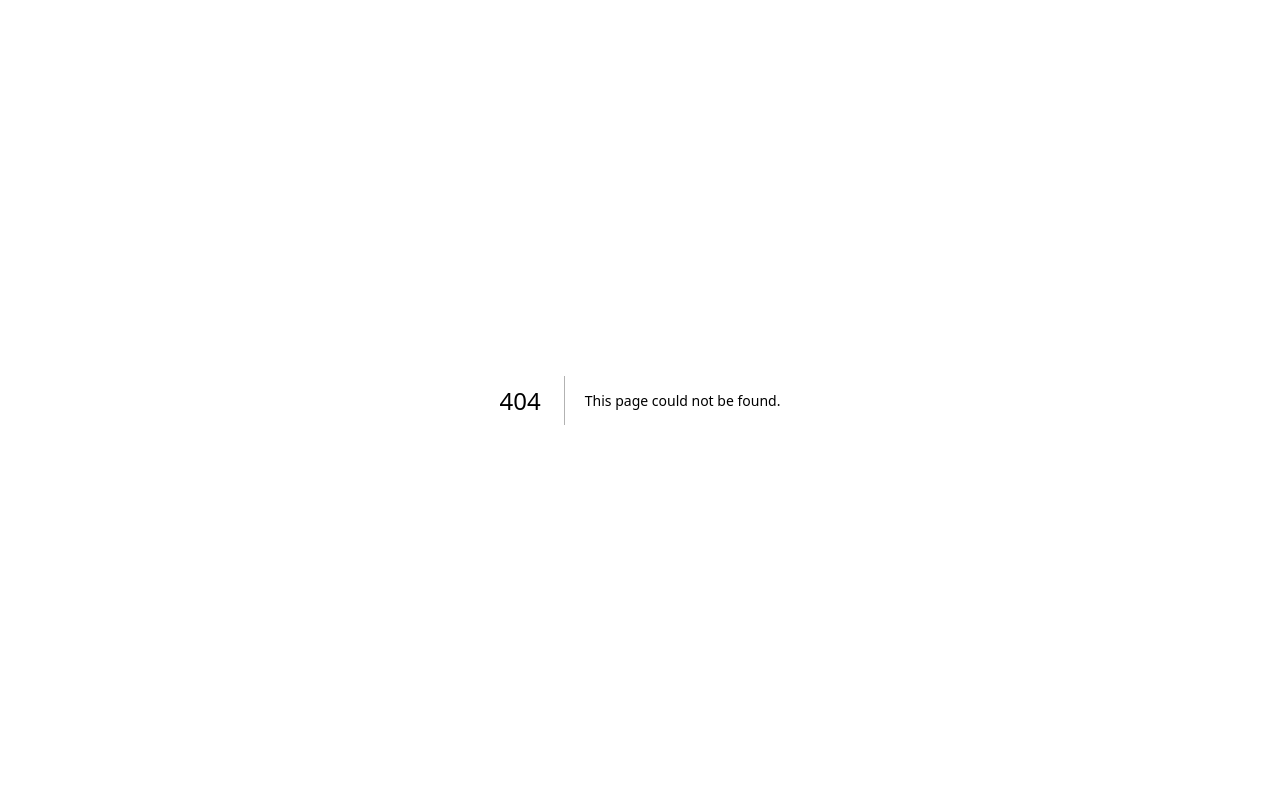
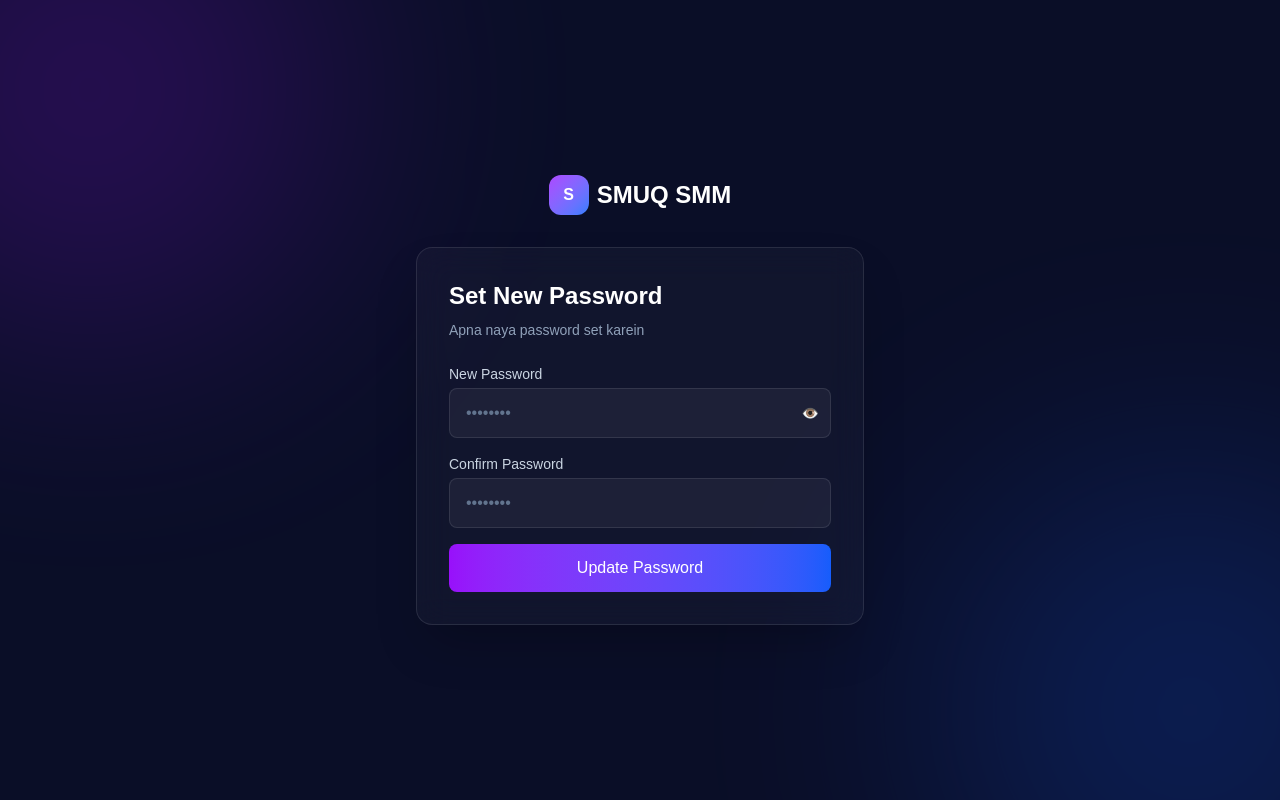
Before and after one commit to ertumanshorts14-coder/smm-panel, a Next.js app: page /reset-password in a window 1280 px wide. Before the commit this address had no page. Built offline with nearby package versions, Linux system fonts and the light colour scheme; no server answers.

Commit message:
Add forgot password, reset password, remember me, show password

```diff
--- /dev/null
+++ b/src/app/forgot-password/page.tsx
@@ -0,0 +1,108 @@
+'use client'
+
+import { useState } from 'react'
+import Link from 'next/link'
+import { createClient } from '@/lib/supabase/client'
+
+export default function ForgotPasswordPage() {
+  const [email, setEmail] = useState('')
+  const [sent, setSent] = useState(false)
+  const [error, setError] = useState('')
+  const [loading, setLoading] = useState(false)
+  const supabase = createClient()
+
+  const handleReset = async (e: React.FormEvent) => {
+    e.preventDefault()
+    setError('')
+    setLoading(true)
+
+    const { error } = await supabase.auth.resetPasswordForEmail(email, {
+      redirectTo: `${window.location.origin}/reset-password`,
+    })
+
+    if (error) {
+      setError(error.message)
+      setLoading(false)
+      return
+    }
+
+    setSent(true)
+    setLoading(false)
+  }
+
+  return (
+    <main className="min-h-screen flex items-center justify-center bg-[#0A0E27] relative overflow-hidden px-4">
+      <div className="absolute -top-40 -left-40 w-[500px] h-[500px] bg-purple-600 rounded-full blur-[128px] opacity-20"></div>
+      <div className="absolute -bottom-40 -right-40 w-[500px] h-[500px] bg-blue-600 rounded-full blur-[128px] opacity-20"></div>
+
+      <div className="relative w-full max-w-md">
+        <Link href="/" className="flex items-center justify-center gap-2 mb-8">
+          <div className="w-10 h-10 rounded-xl bg-gradient-to-br from-purple-500 to-blue-500 flex items-center justify-center font-bold text-white">
+            S
+          </div>
+          <span className="text-2xl font-bold text-white">SMUQ SMM</span>
+        </Link>
+
+        <div className="bg-white/[0.03] backdrop-blur-lg border border-white/10 rounded-2xl p-6 md:p-8 shadow-2xl">
+          {sent ? (
+            <div className="text-center">
+              <div className="text-5xl mb-4">📧</div>
+              <h1 className="text-2xl font-bold text-white mb-2">Email Sent!</h1>
+              <p className="text-slate-400 text-sm mb-6">
+                <b className="text-white">{email}</b> pe reset link bheji gayi hai. Inbox check karein (Spam bhi).
+              </p>
+              <Link
+                href="/login"
+                className="block w-full text-center bg-gradient-to-r from-purple-600 to-blue-600 text-white py-3 rounded-lg font-medium"
+              >
+                Back to Login
+              </Link>
+            </div>
+          ) : (
+            <>
+              <h1 className="text-2xl font-bold text-white mb-2">Forgot Password?</h1>
+              <p className="text-slate-400 text-sm mb-6">
+                Email daalein, hum reset link bhejenge
+              </p>
+
+              {error && (
+                <div className="bg-red-500/10 border border-red-500/30 text-red-300 px-4 py-3 rounded-lg mb-4 text-sm">
+                  {error}
+                </div>
+              )}
+
+              <form onSubmit={handleReset} className="space-y-4">
+                <div>
+                  <label className="block text-sm font-medium text-slate-300 mb-1">Email</label>
+                  <input
+                    type="email"
+                    value={email}
+                    onChange={(e) => setEmail(e.target.value)}
+                    required
+                    className="w-full px-4 py-3 bg-white/5 border border-white/10 rounded-lg focus:outline-none focus:ring-2 focus:ring-purple-500 text-white placeholder-slate-500"
+                    placeholder="you@example.com"
+                  />
+                </div>
+
+                <button
+                  type="submit"
+                  disabled={loading}
+                  className="w-full bg-gradient-to-r from-purple-600 to-blue-600 text-white py-3 rounded-lg font-medium disabled:opacity-50 transition"
+                >
+                  {loading ? 'Sending...' : 'Send Reset Link'}
+                </button>
+              </form>
+
+              <p className="text-center text-slate-400 text-sm mt-6">
+                Remember password?{' '}
+                <Link href="/login" className="text-purple-400 hover:text-purple-300 font-medium">
+                  Login
+                </Link>
+              </p>
+            </>
+          )}
+        </div>
+      </div>
+    </main>
+  )
+}
--- a/src/app/login/page.tsx
+++ b/src/app/login/page.tsx
@@ -1,6 +1,6 @@
 'use client'
 
-import { useState } from 'react'
+import { useState, useEffect } from 'react'
 import { useRouter } from 'next/navigation'
 import Link from 'next/link'
 import { createClient } from '@/lib/supabase/client'
@@ -9,15 +9,32 @@ export default function LoginPage() {
   const [email, setEmail] = useState('')
   const [password, setPassword] = useState('')
   const [showPassword, setShowPassword] = useState(false)
+  const [rememberMe, setRememberMe] = useState(false)
   const [error, setError] = useState('')
   const [loading, setLoading] = useState(false)
   const router = useRouter()
   const supabase = createClient()
 
+  // Load saved email on mount
+  useEffect(() => {
+    const savedEmail = localStorage.getItem('smuq_saved_email')
+    if (savedEmail) {
+      setEmail(savedEmail)
+      setRememberMe(true)
+    }
+  }, [])
+
   const handleLogin = async (e: React.FormEvent) => {
     e.preventDefault()
     setError('')
     setLoading(true)
+
+    // Save or remove email based on remember me
+    if (rememberMe) {
+      localStorage.setItem('smuq_saved_email', email)
+    } else {
+      localStorage.removeItem('smuq_saved_email')
+    }
 
     const { error } = await supabase.auth.signInWithPassword({
       email,
@@ -36,12 +53,10 @@ export default function LoginPage() {
 
   return (
     <main className="min-h-screen flex items-center justify-center bg-[#0A0E27] relative overflow-hidden px-4">
-      {/* Aurora glow */}
       <div className="absolute -top-40 -left-40 w-[500px] h-[500px] bg-purple-600 rounded-full blur-[128px] opacity-20"></div>
       <div className="absolute -bottom-40 -right-40 w-[500px] h-[500px] bg-blue-600 rounded-full blur-[128px] opacity-20"></div>
 
       <div className="relative w-full max-w-md">
-        {/* Logo */}
         <Link href="/" className="flex items-center justify-center gap-2 mb-8">
           <div className="w-10 h-10 rounded-xl bg-gradient-to-br from-purple-500 to-blue-500 flex items-center justify-center font-bold text-white">
             S
@@ -61,9 +76,7 @@ export default function LoginPage() {
 
           <form onSubmit={handleLogin} className="space-y-4">
             <div>
-              <label className="block text-sm font-medium text-slate-300 mb-1">
-                Email
-              </label>
+              <label className="block text-sm font-medium text-slate-300 mb-1">Email</label>
               <input
                 type="email"
                 value={email}
@@ -75,9 +88,7 @@ export default function LoginPage() {
             </div>
 
             <div>
-              <label className="block text-sm font-medium text-slate-300 mb-1">
-                Password
-              </label>
+              <label className="block text-sm font-medium text-slate-300 mb-1">Password</label>
               <div className="relative">
                 <input
                   type={showPassword ? 'text' : 'password'}
@@ -90,22 +101,31 @@ export default function LoginPage() {
                 <button
                   type="button"
                   onClick={() => setShowPassword(!showPassword)}
-                  className="absolute right-3 top-1/2 -translate-y-1/2 text-slate-400 hover:text-white"
-                  aria-label={showPassword ? 'Hide password' : 'Show password'}
+                  className="absolute right-3 top-1/2 -translate-y-1/2 text-slate-400 hover:text-white text-sm"
                 >
-                  {showPassword ? (
-                    <svg width="20" height="20" viewBox="0 0 24 24" fill="none" stroke="currentColor" strokeWidth="2">
-                      <path d="M17.94 17.94A10.07 10.07 0 0 1 12 20c-7 0-11-8-11-8a18.45 18.45 0 0 1 5.06-5.94M9.9 4.24A9.12 9.12 0 0 1 12 4c7 0 11 8 11 8a18.5 18.5 0 0 1-2.16 3.19m-6.72-1.07a3 3 0 1 1-4.24-4.24"></path>
-                      <line x1="1" y1="1" x2="23" y2="23"></line>
-                    </svg>
-                  ) : (
-                    <svg width="20" height="20" viewBox="0 0 24 24" fill="none" stroke="currentColor" strokeWidth="2">
-                      <path d="M1 12s4-8 11-8 11 8 11 8-4 8-11 8-11-8-11-8z"></path>
-                      <circle cx="12" cy="12" r="3"></circle>
-                    </svg>
-                  )}
+                  {showPassword ? '🙈' : '👁️'}
                 </button>
               </div>
+            </div>
+
+            {/* Remember + Forgot */}
+            <div className="flex items-center justify-between text-sm">
+              <label className="flex items-center gap-2 cursor-pointer">
+                <input
+                  type="checkbox"
+                  checked={rememberMe}
+                  onChange={(e) => setRememberMe(e.target.checked)}
+                  className="w-4 h-4 rounded border-white/20 bg-white/5 text-purple-600 focus:ring-purple-500 focus:ring-offset-0 cursor-pointer"
+                />
+                <span className="text-slate-300">Remember me</span>
+              </label>
+
+              <Link
+                href="/forgot-password"
+                className="text-purple-400 hover:text-purple-300 font-medium"
+              >
+                Forgot Password?
+              </Link>
             </div>
 
             <button
--- /dev/null
+++ b/src/app/reset-password/page.tsx
@@ -0,0 +1,129 @@
+'use client'
+
+import { useState, useEffect } from 'react'
+import { useRouter } from 'next/navigation'
+import Link from 'next/link'
+import { createClient } from '@/lib/supabase/client'
+
+export default function ResetPasswordPage() {
+  const [password, setPassword] = useState('')
+  const [confirm, setConfirm] = useState('')
+  const [showPassword, setShowPassword] = useState(false)
+  const [error, setError] = useState('')
+  const [loading, setLoading] = useState(false)
+  const [success, setSuccess] = useState(false)
+  const router = useRouter()
+  const supabase = createClient()
+
+  const handleReset = async (e: React.FormEvent) => {
+    e.preventDefault()
+    setError('')
+
+    if (password !== confirm) {
+      setError('Passwords do not match')
+      return
+    }
+
+    if (password.length < 6) {
+      setError('Password must be at least 6 characters')
+      return
+    }
+
+    setLoading(true)
+
+    const { error } = await supabase.auth.updateUser({ password })
+
+    if (error) {
+      setError(error.message)
+      setLoading(false)
+      return
+    }
+
+    setSuccess(true)
+    setLoading(false)
+
+    setTimeout(() => {
+      router.push('/login')
+    }, 2500)
+  }
+
+  return (
+    <main className="min-h-screen flex items-center justify-center bg-[#0A0E27] relative overflow-hidden px-4">
+      <div className="absolute -top-40 -left-40 w-[500px] h-[500px] bg-purple-600 rounded-full blur-[128px] opacity-20"></div>
+      <div className="absolute -bottom-40 -right-40 w-[500px] h-[500px] bg-blue-600 rounded-full blur-[128px] opacity-20"></div>
+
+      <div className="relative w-full max-w-md">
+        <Link href="/" className="flex items-center justify-center gap-2 mb-8">
+          <div className="w-10 h-10 rounded-xl bg-gradient-to-br from-purple-500 to-blue-500 flex items-center justify-center font-bold text-white">
+            S
+          </div>
+          <span className="text-2xl font-bold text-white">SMUQ SMM</span>
+        </Link>
+
+        <div className="bg-white/[0.03] backdrop-blur-lg border border-white/10 rounded-2xl p-6 md:p-8 shadow-2xl">
+          {success ? (
+            <div className="text-center">
+              <div className="text-5xl mb-4">✅</div>
+              <h1 className="text-2xl font-bold text-white mb-2">Password Updated!</h1>
+              <p className="text-slate-400 text-sm">Login page pe redirect ho raha hai...</p>
+            </div>
+          ) : (
+            <>
+              <h1 className="text-2xl font-bold text-white mb-2">Set New Password</h1>
+              <p className="text-slate-400 text-sm mb-6">Apna naya password set karein</p>
+
+              {error && (
+                <div className="bg-red-500/10 border border-red-500/30 text-red-300 px-4 py-3 rounded-lg mb-4 text-sm">
+                  {error}
+                </div>
+              )}
+
+              <form onSubmit={handleReset} className="space-y-4">
+                <div>
+                  <label className="block text-sm font-medium text-slate-300 mb-1">New Password</label>
+                  <div className="relative">
+                    <input
+                      type={showPassword ? 'text' : 'password'}
+                      value={password}
+                      onChange={(e) => setPassword(e.target.value)}
+                      required
+                      className="w-full px-4 py-3 pr-12 bg-white/5 border border-white/10 rounded-lg focus:outline-none focus:ring-2 focus:ring-purple-500 text-white placeholder-slate-500"
+                      placeholder="••••••••"
+                    />
+                    <button
+                      type="button"
+                      onClick={() => setShowPassword(!showPassword)}
+                      className="absolute right-3 top-1/2 -translate-y-1/2 text-slate-400 hover:text-white text-sm"
+                    >
+                      {showPassword ? '🙈' : '👁️'}
+                    </button>
+                  </div>
+                </div>
+
+                <div>
+                  <label className="block text-sm font-medium text-slate-300 mb-1">Confirm Password</label>
+                  <input
+                    type={showPassword ? 'text' : 'password'}
+                    value={confirm}
+                    onChange={(e) => setConfirm(e.target.value)}
+                    required
+                    className="w-full px-4 py-3 bg-white/5 border border-white/10 rounded-lg focus:outline-none focus:ring-2 focus:ring-purple-500 text-white placeholder-slate-500"
+                    placeholder="••••••••"
+                  />
+                </div>
+
+                <button
+                  type="submit"
+                  disabled={loading}
+                  className="w-full bg-gradient-to-r from-purple-600 to-blue-600 text-white py-3 rounded-lg font-medium disabled:opacity-50 transition"
+                >
+                  {loading ? 'Updating...' : 'Update Password'}
+                </button>
+              </form>
+            </>
+          )}
+        </div>
+      </div>
+    </main>
+  )
+}
```
